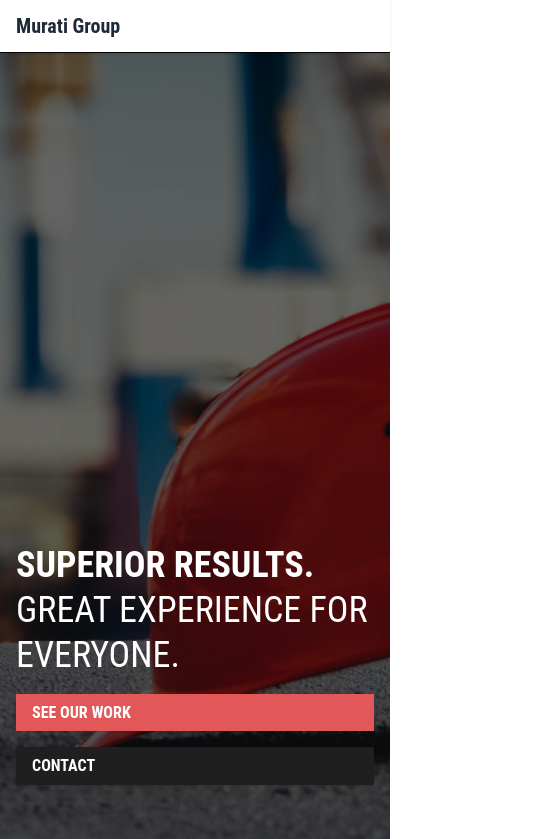
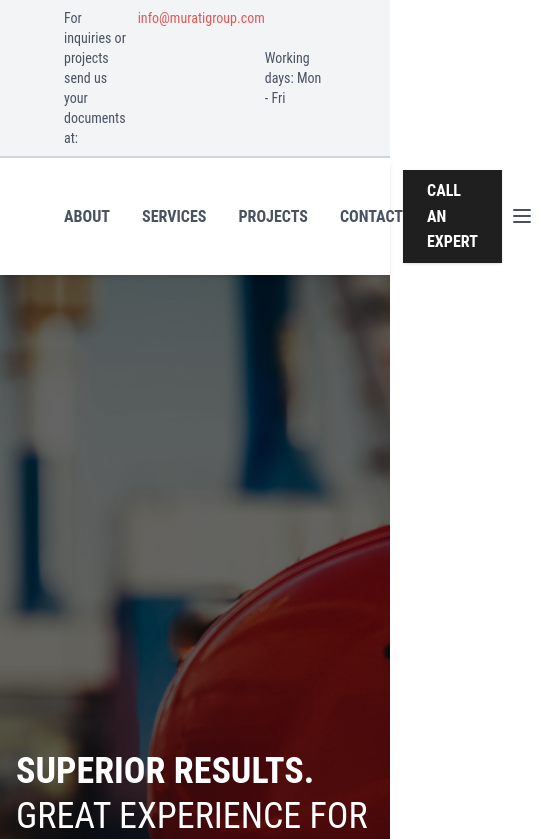
Before and after one commit to armirpepkola/murati-group, a Next.js app: page / in a window 390 px wide. Shown: the top 839 px of the page, 542 px wide, since content can reach past the window. Built offline with nearby package versions, Linux system fonts and the light colour scheme.

Commit message:
header v1

```diff
--- a/src/components/Header.tsx
+++ b/src/components/Header.tsx
@@ -1,44 +1,153 @@
-'use client';
+'use client'
 
-import Link from 'next/link';
+import Image from 'next/image'
+import Link from 'next/link'
+import { useState, useEffect } from 'react'
 
 const navLinks = [
   { label: 'About', href: '/about' },
   { label: 'Services', href: '/services' },
   { label: 'Projects', href: '/projects' },
-  { label: 'Blog', href: '/blog' },
   { label: 'Contact', href: '/contact' },
-];
+]
 
 export default function Header() {
+  const [isMobileMenuOpen, setIsMobileMenuOpen] = useState(false)
+  const [isHeaderVisible, setIsHeaderVisible] = useState(true)
+  const [headerHeight, setHeaderHeight] = useState(0)
+  let lastScrollY = 0
+
+  useEffect(() => {
+    const handleScroll = () => {
+      if (typeof window !== 'undefined') {
+        if (window.scrollY > lastScrollY) {
+          // Scroll down -> hide the header
+          setIsHeaderVisible(false)
+        } else {
+          // Scroll up -> show the header
+          setIsHeaderVisible(true)
+        }
+        lastScrollY = window.scrollY <= 0 ? 0 : window.scrollY
+      }
+    }
+
+    const headerElement = document.getElementById('header')
+    if (headerElement) {
+      setHeaderHeight(headerElement.offsetHeight)
+    }
+
+    window.addEventListener('scroll', handleScroll)
+
+    // Cleanup the event listener when the component unmounts
+    return () => window.removeEventListener('scroll', handleScroll)
+  }, [])
+
   return (
-    <header className="w-full border-b shadow-sm sticky top-0 bg-white z-50">
-      <div className="max-w-7xl mx-auto px-4 py-3 flex items-center justify-between">
-        <Link
-          href="/"
-          className="text-xl font-bold text-gray-800"
-          aria-label="Murati Group Home"
+    <>
+      {/* Top Tier */}
+      <div className="w-full bg-gray-100 px-16 py-2">
+        <div className="flex justify-between text-sm text-[#4a5261]">
+          <div className="flex space-x-2">
+            <span>For inquiries or projects send us your documents at:</span>
+            <a href="mailto:info@muratigroup.com" className="text-[#e25858]">
+              info@muratigroup.com
+            </a>
+          </div>
+          <div className="flex items-center space-x-6">
+            <span>Working days: Mon - Fri</span>
+          </div>
+        </div>
+      </div>
+
+      {/* Thin Ruler */}
+      <div className="w-full h-0.5 bg-gray-300"></div>
+
+      {/* Main Header */}
+      <header
+        id="header"
+        className={`w-full bg-white shadow-md sticky top-0 z-50 transition-transform ${
+          isHeaderVisible ? 'transform-none' : '-translate-y-full'
+        }`}
       >
-          Murati Group
+        <div className="w-full px-16 py-3 flex items-center justify-between">
+          {/* Logo */}
+          <Link href="/" aria-label="Murati Group Home">
+            <Image
+              src="/images/logo.png"
+              alt="Murati Group Logo"
+              width={96}
+              height={96}
+              className="h-12 w-auto object-contain"
+              priority
+            />
           </Link>
 
+          {/* Navigation (Desktop) */}
           <nav
             role="navigation"
             aria-label="Main navigation"
-          className="hidden sm:flex space-x-6"
+            className="flex-grow flex justify-center space-x-8 items-center uppercase"
           >
             {navLinks.map(({ label, href }) => (
               <Link
                 key={href}
                 href={href}
-              className="text-gray-600 hover:text-black transition-colors"
-              prefetch
+                className="text-[#4a5261] font-semibold hover:text-[#e25858] transition-colors"
               >
                 {label}
               </Link>
             ))}
           </nav>
+
+          {/* Call-to-Action Button */}
+          <Link
+            href="/contact"
+            className="bg-[#1f1f1f] hover:bg-black transition text-white uppercase font-semibold px-6 py-2 rounded-none shadow"
+          >
+            Call an expert
+          </Link>
+
+          {/* Mobile Menu Toggle */}
+          <button
+            className="sm:hidden p-2 text-[#4a5261] hover:text-[#e25858] transition-colors"
+            onClick={() => setIsMobileMenuOpen(!isMobileMenuOpen)}
+            aria-label="Open mobile menu"
+          >
+            <svg
+              xmlns="http://www.w3.org/2000/svg"
+              fill="none"
+              viewBox="0 0 24 24"
+              stroke="currentColor"
+              className="w-6 h-6"
+            >
+              <path
+                strokeLinecap="round"
+                strokeLinejoin="round"
+                strokeWidth="2"
+                d="M4 6h16M4 12h16M4 18h16"
+              />
+            </svg>
+          </button>
         </div>
       </header>
-  );
+
+      {/* Mobile Menu */}
+      {isMobileMenuOpen && (
+        <div className="sm:hidden bg-white shadow-md py-4">
+          <div className="max-w-7xl mx-auto px-4 space-y-4">
+            {navLinks.map(({ label, href }) => (
+              <Link
+                key={href}
+                href={href}
+                className="block text-[#4a5261] font-semibold hover:text-[#e25858] transition-colors"
+                onClick={() => setIsMobileMenuOpen(false)}
+              >
+                {label}
+              </Link>
+            ))}
+          </div>
+        </div>
+      )}
+    </>
+  )
 }
--- a/src/components/home/Hero.tsx
+++ b/src/components/home/Hero.tsx
@@ -22,7 +22,7 @@ export default function Hero() {
       {/* Content */}
       <div className="section h-full flex flex-col relative z-10">
         <div className="mt-auto mb-16 md:mb-24 lg:mb-32 max-w-3xl">
-          <h1 className="text-4xl md:text-6xl font-condensed font-bold leading-tight mb-4">
+          <h1 className="text-4xl md:text-6xl font-condensed font-bold leading-tight mb-8">
             <span className="text-white uppercase">Superior results.</span>{' '}
             <span className="font-normal text-white uppercase block md:inline">Great experience for everyone.</span>
           </h1>
@@ -35,10 +35,10 @@ export default function Hero() {
               see our work
             </Link>
             <Link
-              href="/careers"
+              href="/services"
               className="bg-[#1f1f1f] hover:bg-black transition text-white uppercase font-semibold px-4 py-1.5 rounded-none shadow"
             >
-              contact
+              our services
             </Link>
           </div>
         </div>
```
Also changed, not shown: public/images/logo.png (added). Lines whose indentation alone changed are shown as unchanged.
